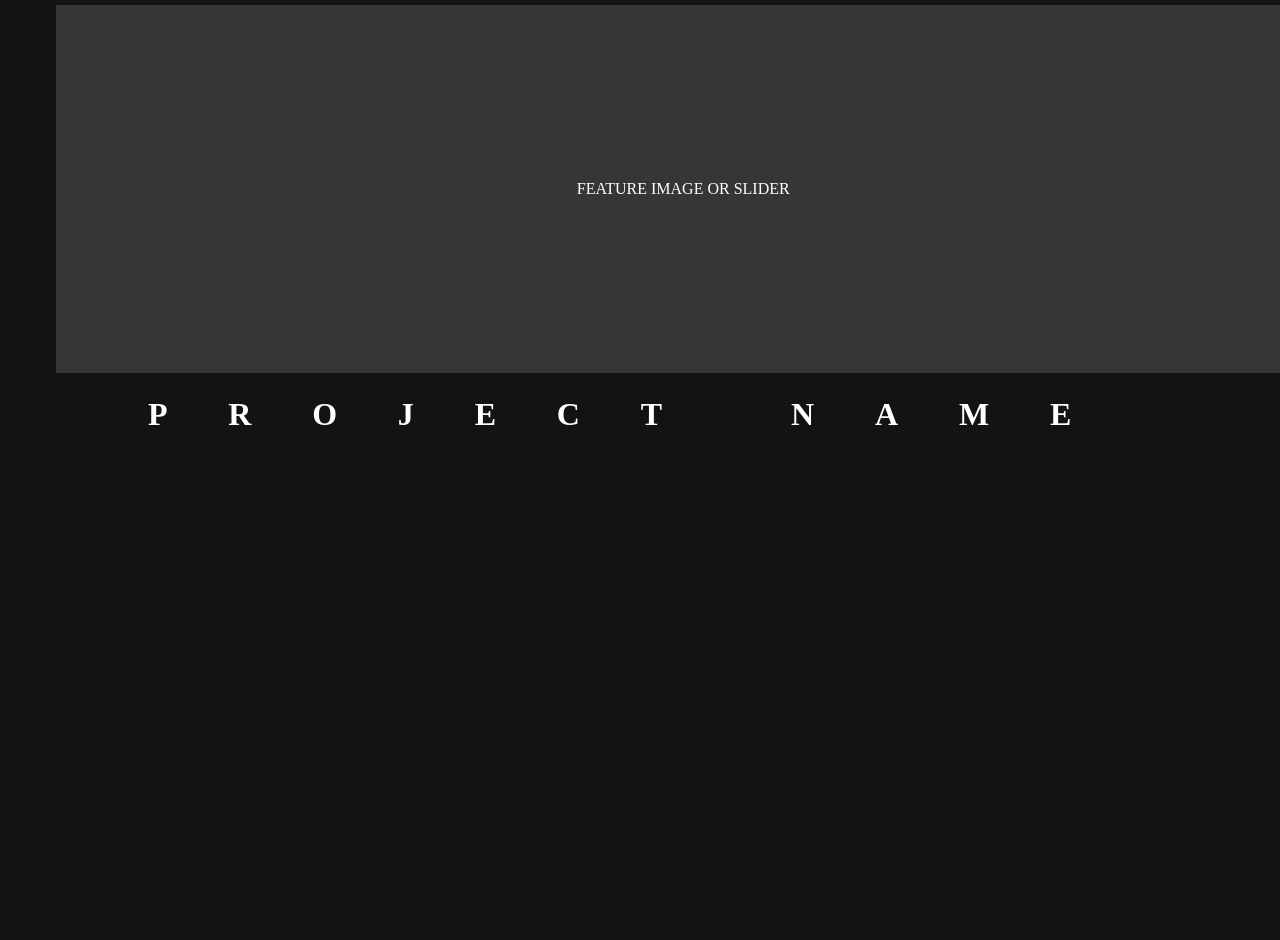
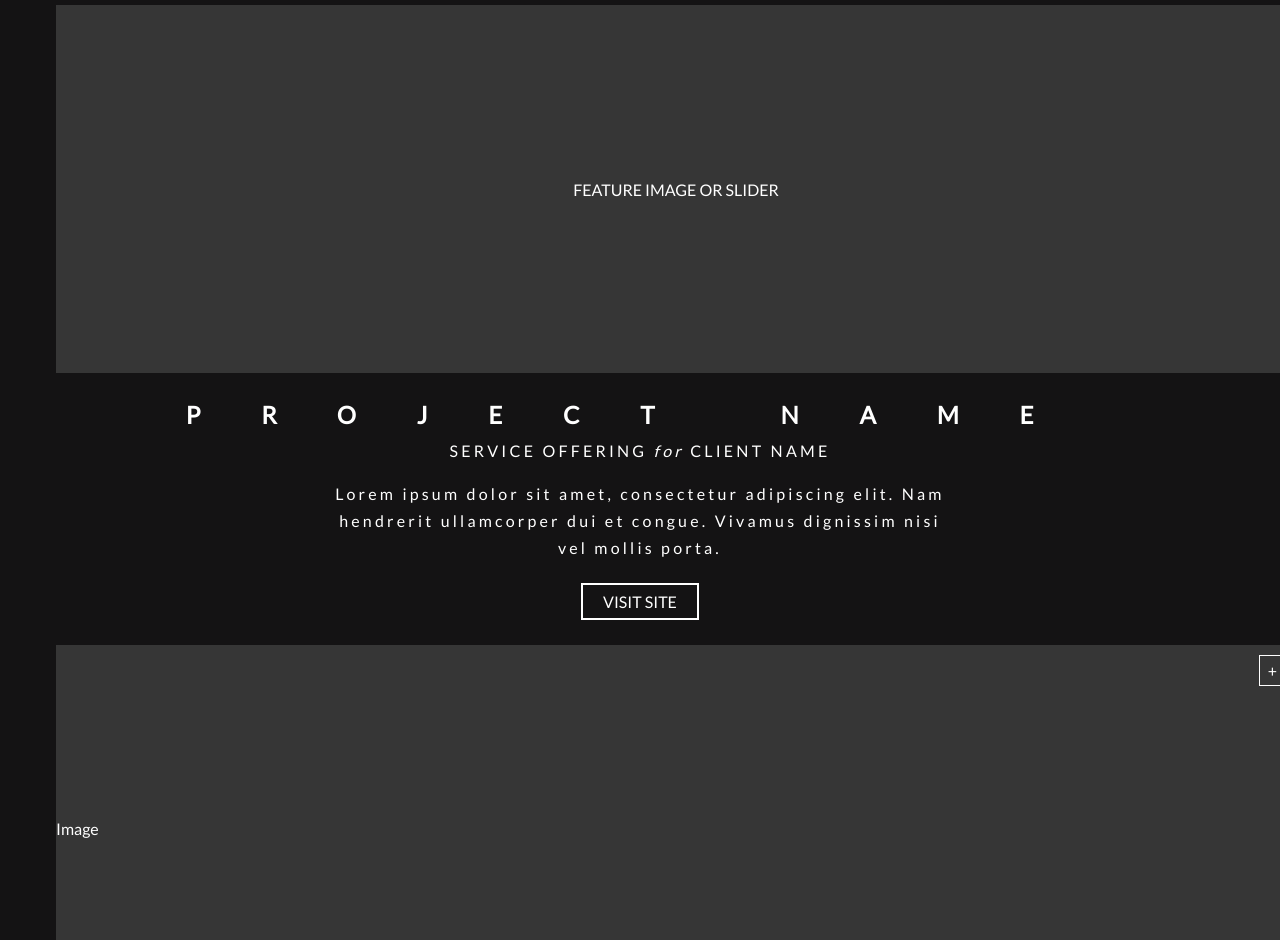
Before and after one commit to Afzal112233/simple-web-layout, a plain HTML site: page index.html in a window 1280 px wide. Shown: the part 43-983 px from the top of the page. Before the commit the page ends 800 px from the top, so only its background shows below. Drawn offline with Linux system fonts and the light colour scheme.

Commit message:
refactor design html css

```diff
--- a/index.html
+++ b/index.html
@@ -5,22 +5,47 @@
 
     </title>
     <link rel="stylesheet" href="style.css">
+    <link rel="preconnect" href="https://fonts.gstatic.com">
+    <link href="https://fonts.googleapis.com/css2?family=Lato&display=swap" rel="stylesheet">
 </head>
 
 <body>
-    <div class="logo">
-        <div class="logoBackground">D</div>
+
+    <header class="header">
+        <div class="logo">D</div>
         <div>PROJECT NAME</div>
-    </div>
-    <div class="container">
+    </header>
+
+    <div class="Banner">
         <div class="slider">
             FEATURE IMAGE OR SLIDER
         </div>
     </div>
     <br>
-    <header class="header">
+
+    <section class="content">
         <h1>PROJECT NAME</h1>
-    </header>
+        <p>SERVICE OFFERING <i>for</i> CLIENT NAME</p>
+        <p>Lorem ipsum dolor sit amet, consectetur adipiscing elit. Nam<br> hendrerit ullamcorper dui et congue. Vivamus dignissim nisi<br> vel mollis porta.</p>
+    </section>
+
+    <section class="section">
+        <a href="#" id="visit">VISIT SITE</a>
+    </section>
+    <br>
+
+    <main class="main">
+        <div class="image">Image</div>
+        <div class="plus">+</div>
+    </main>
+    <h3>BLURB</h3>
+    <p>Lorem ipsum dolor sit amet, consectetur adipiscing elit. Nam<br> hendrerit ullamcorper dui et congue. Vivamus dignissim nisi<br> vel mollis porta.</p>
+    <br>
+
+
+
+
+
 
 </body>
 
--- a/style.css
+++ b/style.css
@@ -1,8 +1,11 @@
 * {
     background-color: #141314;
+    font-family: 'Lato', sans-serif;
+    color: #fff;
+    text-align: center;
 }
 
-                        .logo {
+.header {
     display: flex;
     justify-content: space-between;
     color: #fff;
@@ -10,7 +13,7 @@
     margin-right: 3rem;
 }
 
-                        .logoBackground {
+.logo {
     display: flex;
     justify-content: center;
     align-items: center;
@@ -24,7 +27,7 @@
 .slider {
     background-color: #363636;
     color: #fff;
-                            width: 78.4em;
+    width: 77.5em;
     height: 23em;
     display: flex;
     justify-content: center;
@@ -33,9 +36,59 @@
     margin-right: 3rem;
 }
 
-                        .header h1 {
+.content h1 {
     color: #fff;
     text-align: center;
     line-height: 5px;
     letter-spacing: 3.8rem;
 }
+
+.content p {
+    color: #fff;
+    text-align: center;
+    letter-spacing: 0.2rem;
+    line-height: 1.7rem;
+}
+
+.section {
+    text-align: center;
+}
+
+.section a {
+    border: 2px solid white;
+    color: #fff;
+    padding: 7px 20px;
+    text-decoration: none;
+    line-height: 3em;
+}
+
+.main {
+    background-color: #363636;
+    color: #fff;
+    width: 77.5em;
+    height: 23em;
+    display: flex;
+    /* justify-self: center;
+    align-self: center; */
+    margin-left: 3rem;
+    margin-right: 3rem;
+}
+
+.main div {
+    background-color: #363636;
+}
+
+.image {
+    display: flex;
+    align-self: center;
+    justify-self: center;
+}
+
+.plus {
+    border: 1px solid #fff;
+    padding: 5px 8px;
+    display: flex;
+    align-self: flex-start;
+    margin-left: 72.5rem;
+    margin-top: 10px;
+}
```
Lines whose indentation alone changed are shown as unchanged.
